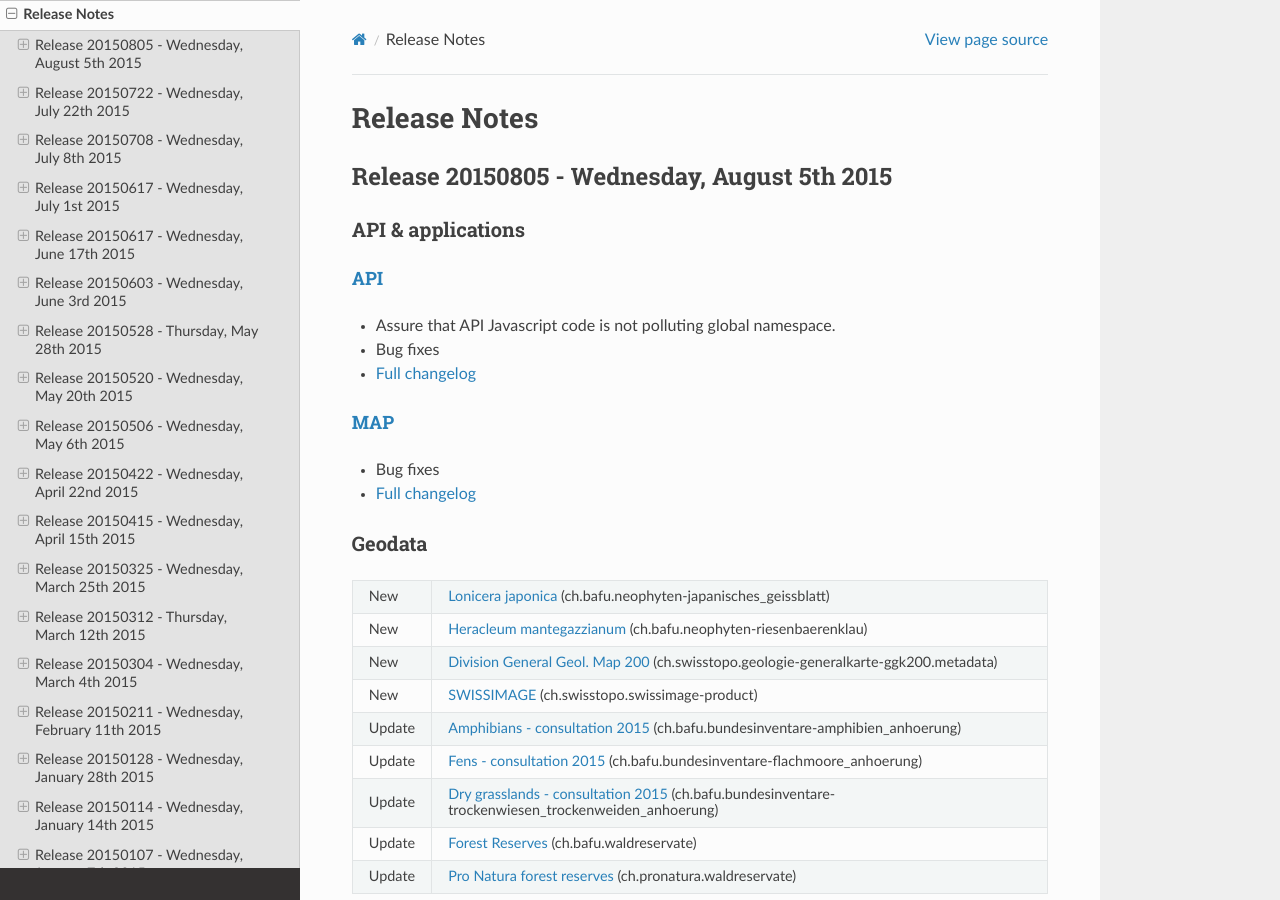
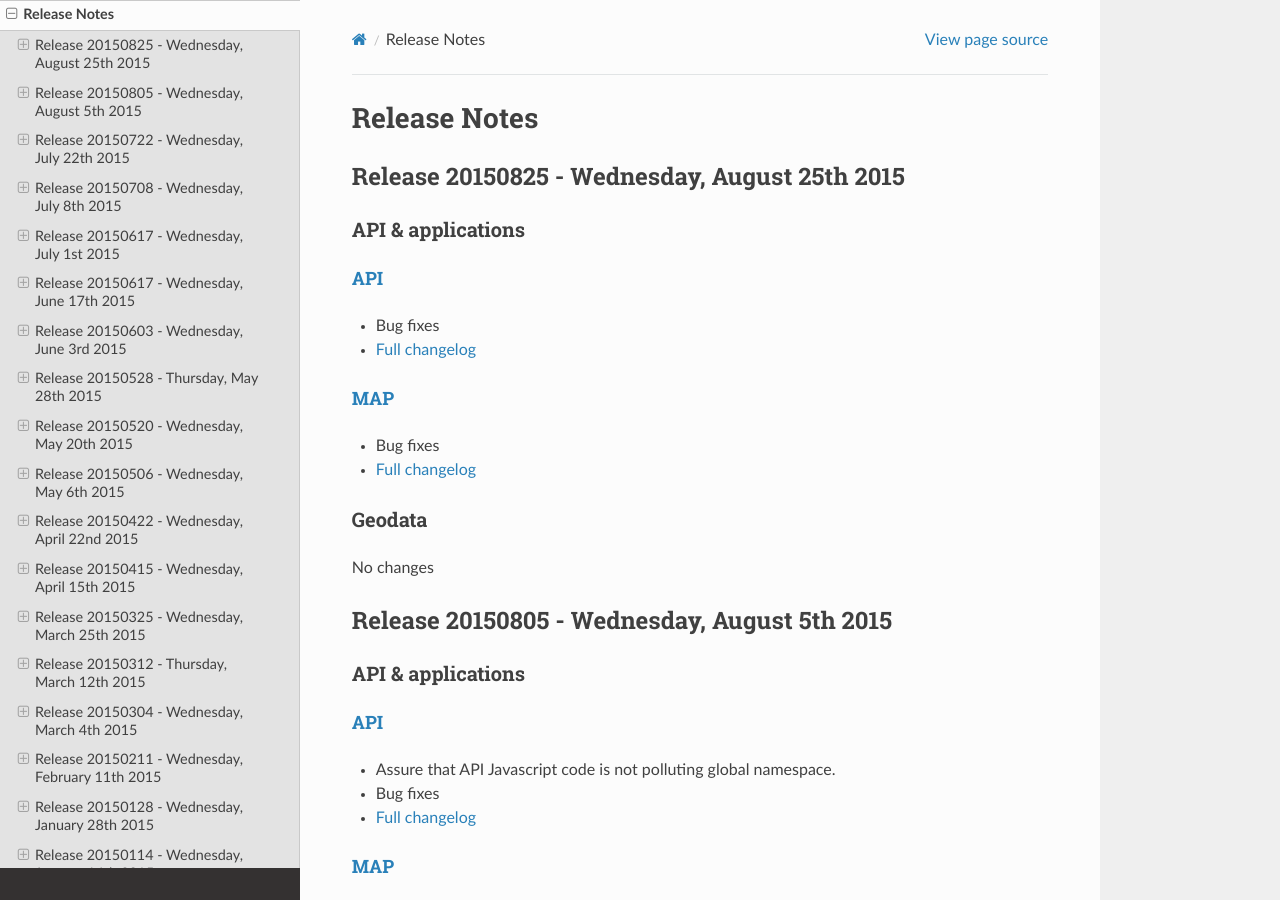
Before and after one commit to swisstopo-test/doc-chsdi3, a Sphinx documentation site: the page built from source/releasenotes/index.rst, in a window 1280 px wide and 900 px high. Built offline with Sphinx 7.4.7 and the Read the Docs theme 2.0.0, drawn with Linux system fonts in a browser that asks for light colours.

Commit message:
Update releasenotes

```diff
--- a/source/releasenotes/index.rst
+++ b/source/releasenotes/index.rst
@@ -8,6 +8,32 @@
 
 Release Notes
 =============
+
+.. _releasenotes_20150825:
+
+Release 20150825 - Wednesday, August 25th 2015
+------------------------------------------------
+
+API & applications
+******************
+
+`API <//api3.geo.admin.ch>`__
+'''''''''''''''''''''''''''''
+
+- Bug fixes
+- `Full changelog <https://github.com/geoadmin/mf-chsdi3/compare/r_150805...r_150825>`__
+
+`MAP <//map.geo.admin.ch>`__
+'''''''''''''''''''''''''''''
+
+- Bug fixes
+- `Full changelog <https://github.com/geoadmin/mf-geoadmin3/compare/r_150805...r_150825>`__
+
+Geodata
+*******
+
+No changes
+
 
 .. _releasenotes_20150805:
 
```
